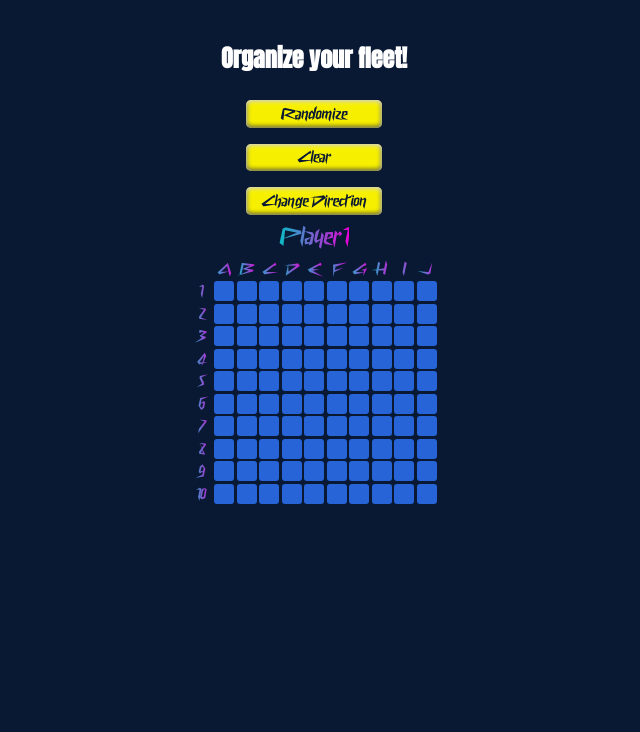
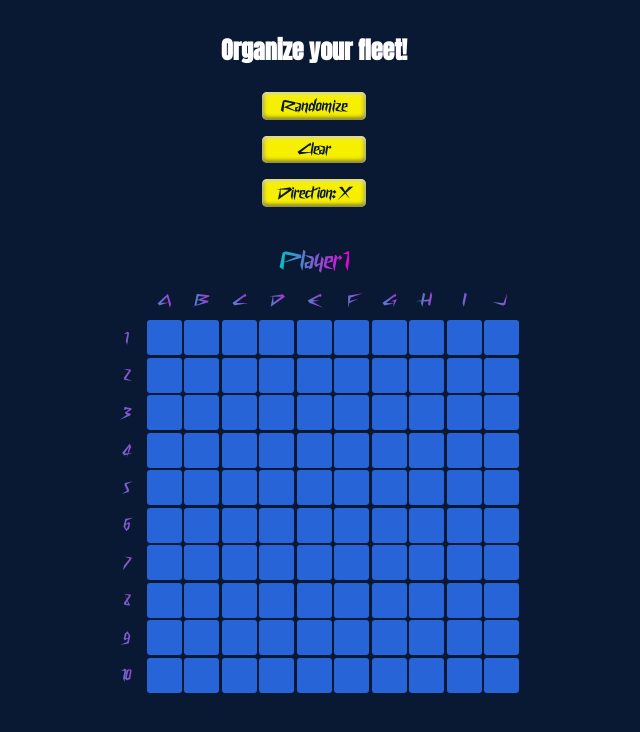
Before and after one commit to CosmicVoiid/cyberpunk-battleship, a Next.js app: page /singleplayer in a window 1280 px wide. Shown: the top 732 px of the page, without its empty margins (326-966 px from the left). Built offline with nearby package versions, Linux system fonts and the light colour scheme.

Commit message:
added media queries

```diff
--- a/components/Grid.tsx
+++ b/components/Grid.tsx
@@ -333,7 +333,7 @@ const Grid = ({
 						Clear
 					</button>
 					<button onClick={changeDirection} className={styles.btn}>
-						Change Direction
+						Direction: {direction.toUpperCase()}
 					</button>
 				</div>
 			)}
--- a/pages/index.tsx
+++ b/pages/index.tsx
@@ -21,8 +21,8 @@ const Home = () => {
 					<Link href="/singleplayer">
 						<button className={styles.button}>1 Player</button>
 					</Link>
-					<button className={styles.button}>2 Player</button>
-					<button className={styles.button}>Online</button>
+					{/* <button className={styles.button}>2 Player</button>
+					<button className={styles.button}>Online</button> */}
 				</div>
 			</main>
 		</div>
--- a/pages/singleplayer.tsx
+++ b/pages/singleplayer.tsx
@@ -89,6 +89,7 @@ const SinglePlayer = () => {
 					<h1 className={styles.header}>{`${winner} wins!`}</h1>
 				)}
 
+				<div className={styles.flexContainer}>
 					<Grid
 						key={reset}
 						player={true}
@@ -115,6 +116,7 @@ const SinglePlayer = () => {
 							/>
 						</div>
 					)}
+				</div>
 				{gameStage === "end" && (
 					<button onClick={resetGame} className={styles.btn}>
 						Play Again
--- a/styles/Grid.module.css
+++ b/styles/Grid.module.css
@@ -68,3 +68,24 @@
     background-clip: text;
     text-fill-color: transparent;
 }
+
+@media (min-width: 800px) {
+    .gridComponent {
+        margin: 5rem 0;
+    }
+
+    .buttonContainer {
+        margin-top: -5rem;
+        margin-bottom: 2rem;
+    }
+    .gridContainer {
+        margin-right: 2rem;
+        margin-left: 2rem;
+    }
+}
+
+@media (min-width: 1200px) {
+    .gridContainer {
+        margin: 0 5rem;
+    }
+}
--- a/styles/SinglePlayer.module.css
+++ b/styles/SinglePlayer.module.css
@@ -9,7 +9,7 @@
 }
 
 .header {
-    margin-top: 2.5rem;
+    margin-top: 2rem;
     margin-bottom: 0;
     font-size: var(--fs-l);
     font-family: "Anton", -apple-system, BlinkMacSystemFont, 'Segoe UI', Roboto, Oxygen, Ubuntu, Cantarell, 'Open Sans', 'Helvetica Neue', sans-serif;
@@ -21,22 +21,37 @@
     width: 19rem;
     height: 5px;
     border-radius: 15px;
-    background-color: var(--clr-blue-800);
+    background: var(--clr-cyber);
     justify-content: center;
     margin: .5rem 0;
+    margin-bottom: 0;
 }
 
 .btn {
     padding: .3rem 1rem;
     margin-bottom: .5rem;
     margin-top: .5rem;
+    font-size: var(--fs-s);
+    background-color: var(--clr-yellow-400);
+    color: var(--clr-blue-800);
     border: none;
     border-radius: var(--border-radius);
-    background: var(--clr-cyber);
-    color: white;
-    font-size: var(--fs-s)
+    font-family: var(--ft-cyber);
+    box-shadow: 0px 1px 5px 0px white inset, 0px -1px 5px 0px black inset;
 }
 
 .btn:hover {
     cursor: pointer;
+    background: var(--clr-cyber);
+    color: white;
 }
+
+@media (min-width: 800px) {
+    .flexContainer {
+        display: flex;
+    }
+
+    .divider {
+        display: none;
+    }
+}
--- a/styles/Tile.module.css
+++ b/styles/Tile.module.css
@@ -33,3 +33,17 @@
     background-color: var(--clr-blue-200);
     border-radius: 50%;
 }
+
+@media (min-width: 800px) {
+    .tile {
+        min-width: 30px;
+        min-height: 30px;
+    }
+}
+
+@media (min-width: 1200px) {
+    .tile {
+        min-width: 35px;
+        min-height: 35px;
+    }
+}
```
Lines whose indentation alone changed are shown as unchanged.
